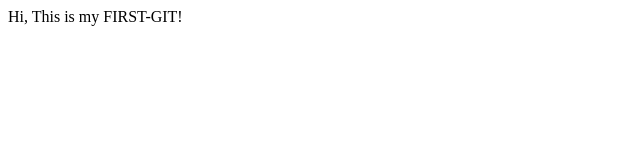
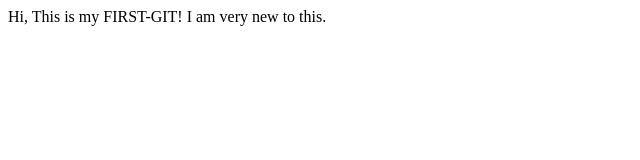
Before and after one commit to mangeshness/first-git, a plain HTML site: page index.html in a window 1280 px wide. Shown: the whole page, without its empty margins (0-640 px from the left). Drawn offline with Linux system fonts and the light colour scheme.

Commit message:
refactor: added more info in index

```diff
--- a/index.html
+++ b/index.html
@@ -8,5 +8,6 @@
 </head>
 <body>
     Hi, This is my FIRST-GIT!
+    I am very new to this.
 </body>
 </html>
```
